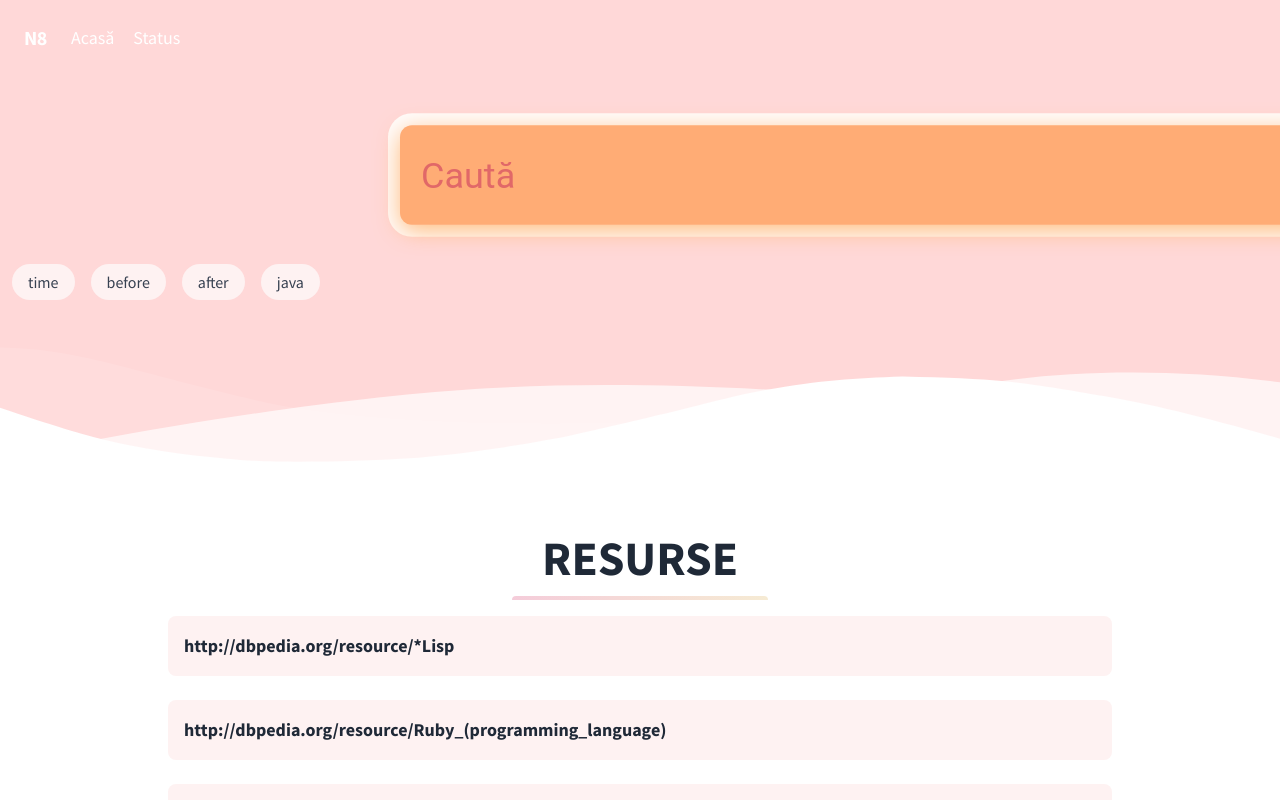
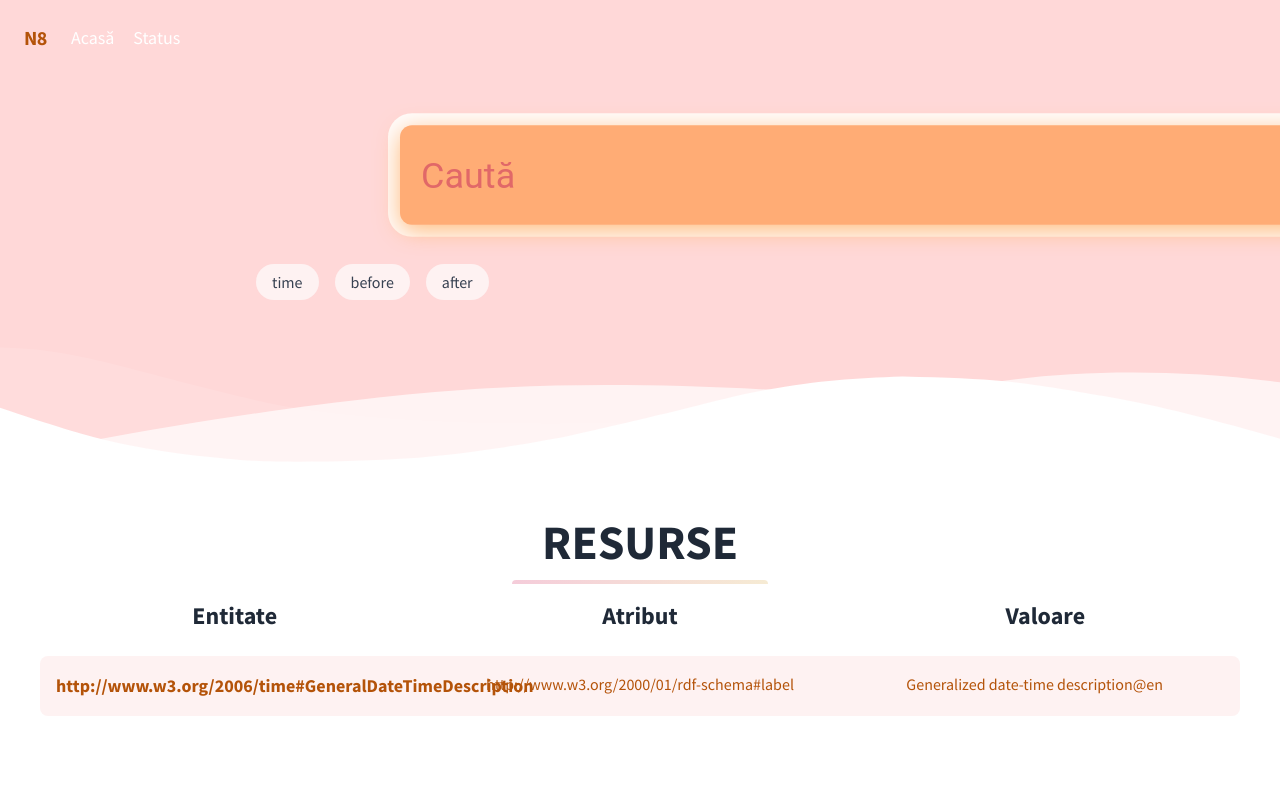
Before and after one commit to mihaichris/n8-frontend, a Svelte app: page / in a window 1280 px wide. Shown: the top 800 px of the page. Built offline with nearby package versions, Linux system fonts and the light colour scheme; some icons are missing.

Commit message:
some improvements to search and suggest, adding page for reseource

```diff
--- a/src/components/Autosuggest.svelte
+++ /dev/null
@@ -1,25 +0,0 @@
-<script>
-import DATA from "../data/RESOURCES.js";
-import {createEventDispatcher, onMount} from 'svelte';
-
-export let suggests = DATA.AUTOSUGGEST_KEYWORDS;
-export let htmlSuggests = [];
-const dispatch = createEventDispatcher();
-onMount(() => {
-    if (suggests.length !== 0) {
-        suggests.forEach(suggest => {
-            var html = "<a href='#" + suggest + "' id='suggest-" + suggest.replace(' ', '-') + "' class='bg-yellow-100 rounded-full inline text-gray-700 text-center px-4 py-2 mr-4' on:click={selectSuggestionKeyword}>" + suggest + "</a>";
-            document.getElementById('suggests').innerHTML += html;
-        });
-    }
-});
-
-function selectSuggestionKeyword() {
-    dispatch("suggestionSelect", {
-        suggests: suggests
-    });
-}
-
-</script>
-<div id = "suggests" class="bg-gray-200">
-</div>
--- a/src/components/NavLink.svelte
+++ b/src/components/NavLink.svelte
@@ -13,6 +13,6 @@
   }
 </script>
 
-<Link {to} {getProps}>
+<Link to={to} getProps="{getProps}">
   <slot />
 </Link>
--- a/src/components/ResourceCard.svelte
+++ b/src/components/ResourceCard.svelte
@@ -1,16 +1,55 @@
 <script>
     import NavLink from "../components/NavLink.svelte";
-export let resource
+    import {onMount} from "svelte";
+
+    export let resource;
+    let encodedSubjectUri;
+    let subjectUri;
+    let subjectScore;
+    let subjectGraph;
+    let values = [];
+    onMount(() => {
+        encodedSubjectUri = encodeURIComponent(resource["@id"]);
+        subjectUri = resource["@id"];
+        subjectScore = resource["n:score"];
+        subjectGraph = resource["n:graph"];
+        resource["n:values"].forEach(value => {
+            const valueAndAttribute = {
+                attribute: value["n:attribute"]["@id"],
+                id: value["@id"]
+            };
+            values.push(valueAndAttribute);
+        })
+    });
 </script>
 
 
-<div class="min-w-0 p-4 text-gray-800 rounded-lg shadow-xs" style="--tw-bg-opacity: 1;
+{#each values as value}
+    <div class="min-w-0 p-4 text-gray-800 rounded-lg shadow-xs" style="	--tw-bg-opacity: 1;
 background-color: rgba(254, 242, 242, var(--tw-bg-opacity));">
-    <NavLink to="/resource" id="{resource.id}">
-      <span class="transition duration-500 ease-in-out transform font-bold
-        hover:-translate-y-1 hover:scale-11 text-lg block mt-4 lg:inline-block
-        lg:mt-0 text-orange-600 hover:text-white mr-4">
-          {resource["@id"]}
-      </span>
-    </NavLink>
-</div>
+        <div class="grid grid-cols-3 gap-4">
+            <div class="text-center">
+                <NavLink to="/resource/{encodedSubjectUri}">
+                  <span class="transition duration-500 ease-in-out transform font-bold
+                    hover:-translate-y-1 hover:scale-11 text-lg block mt-4 lg:inline-block
+                    lg:mt-0 text-yellow-700 hover:text-yellow-400 mr-4">
+                      {subjectUri}
+                  </span>
+                </NavLink>
+            </div>
+            <div class="text-center">
+                <span class="text-yellow-700">{value.attribute}</span>
+            </div>
+            <div class="text-center">
+                <span class="text-yellow-700">{value.id}</span>
+            </div>
+<!--            <div>-->
+<!--                {subjectScore}-->
+<!--            </div>-->
+<!--            <div>-->
+<!--                {subjectGraph}-->
+<!--            </div>-->
+        </div>
+
+    </div>
+{/each}
--- a/src/components/Resources.svelte
+++ b/src/components/Resources.svelte
@@ -1,6 +1,6 @@
 <script>
     import ResourceCard from "../components/ResourceCard.svelte";
-  import { paginate, LightPaginationNav } from "svelte-paginate";
+    import {paginate, LightPaginationNav} from "svelte-paginate";
 
     export let resources = [];
     let currentPage = 1;
@@ -12,8 +12,22 @@
     <div class="mx-10 pt-15">
         {#if resources.length !== 0}
             <div class="grid gap-6 mb-8 md:grid-cols-1">
+                <div class="grid grid-cols-3 gap-4">
+                    <div class="min-w-0 text-gray-800 shadow-xs font-semibold p-0 text-2xl text-center"
+                         style="--tw-bg-opacity: 1">
+                        Entitate
+                    </div>
+                    <div class="min-w-0 text-gray-800 shadow-xs font-semibold p-0 text-2xl text-center"
+                         style="--tw-bg-opacity: 1">
+                        Atribut
+                    </div>
+                    <div class="min-w-0 text-gray-800 shadow-xs font-semibold p-0 text-2xl text-center"
+                         style="--tw-bg-opacity: 1">
+                        Valoare
+                    </div>
+                </div>
                 {#each resources as resource}
-          <ResourceCard {resource} />
+                    <ResourceCard {resource}/>
                 {/each}
             </div>
             <!--    <LightPaginationNav-->
--- a/src/components/Search.svelte
+++ b/src/components/Search.svelte
@@ -1,11 +1,29 @@
 <script>
     import axios from "axios";
     import {SEARCH_REQUEST, SUGGEST_REQUEST} from "../models/Request.js";
-    import {createEventDispatcher} from "svelte";
+    import {createEventDispatcher, onMount} from "svelte";
+    import DATA from "../data/Resources";
 
     const dispatch = createEventDispatcher();
     let searchPhrase = "";
     export let resources = [];
+
+    onMount(() => {
+        let suggests = DATA.AUTOSUGGEST_KEYWORDS;
+        suggests.forEach(suggest => {
+            var id = "suggest-" + suggest.replace(' ', '-');
+            var html = "<a  href='#" + suggest + "' id='" + id + "' class='suggestion bg-yellow-100 rounded-full  text-gray-700 text-center px-4 py-2 mr-4'>" + suggest + "</a>";
+            document.getElementById('suggests').innerHTML += html;
+        });
+        const suggestionElements = document.getElementsByClassName("suggestion");
+        for (let i = 0; i < suggestionElements.length; i++) {
+            suggestionElements[i].addEventListener('click', selectSuggestion, false);
+        }
+    })
+
+    function selectSuggestion(event) {
+        searchPhrase = event.target.firstChild.nodeValue;
+    }
 
     const getSearchResources = async () => {
         try {
@@ -83,3 +101,17 @@
         </div>
     </div>
 </div>
+
+<div class="container px-64 mx-auto flex flex-wrap flex-col md:flex-row
+    items-center">
+    <!--Left Col-->
+    <div
+            class="flex flex-col w-full md:w-2/5 justify-center items-start
+      text-center md:text-left">
+        <div id = "suggests" class="bg-gray-200">
+        </div>
+    </div>
+    <!--Right Col-->
+    <div class="w-full md:w-3/5 py-6 text-center">
+    </div>
+</div>
--- a/src/data/Resources.js
+++ b/src/data/Resources.js
@@ -1,9 +1,22 @@
 const RESOURCES = [
-    {"@id": "http://dbpedia.org/resource/*Lisp"},
-    {"@id": "http://dbpedia.org/resource/Ruby_(programming_language)"},
-    {id: "http://dbpedia.org/resource/PHP"},
-    {id: "http://dbpedia.org/resource/JavaScript"}];
-const AUTOSUGGEST_KEYWORDS = ['time', 'before', 'after', 'java'];
+    {
+        "@id": "http://www.w3.org/2006/time#GeneralDateTimeDescription",
+        "n:score": "3.7635238^^http://www.w3.org/2001/XMLSchema#float",
+        "n:graph": "urn:x-arq:DefaultGraphNode",
+        "n:values": [
+            {
+                "@id": "Generalized date-time description@en",
+                "n:attribute": {
+                    "@id": "http://www.w3.org/2000/01/rdf-schema#label",
+                }
+            }
+        ]
+    },
+    // {"@id": "http://dbpedia.org/resource/Ruby_(programming_language)"},
+    // {id: "http://dbpedia.org/resource/PHP"},
+    // {id: "http://dbpedia.org/resource/JavaScript"}
+    ];
+const AUTOSUGGEST_KEYWORDS = ['time', 'before', 'after'];
 const DATA = {
     RESOURCES,
     AUTOSUGGEST_KEYWORDS
--- a/src/layout/Footer.svelte
+++ b/src/layout/Footer.svelte
@@ -1,5 +1,5 @@
 <section class="bg-white " id="footer">
-  <div class="container mx-auto px-8" />
+  <div class="container mx-auto px-8"></div>
 
 </section>
 
--- a/src/layout/Navbar.svelte
+++ b/src/layout/Navbar.svelte
@@ -6,7 +6,7 @@
 
 <nav class="rounded flex items-center justify-between flex-wrap p-6">
   <div class="flex items-center flex-shrink-0 text-white mr-6">
-    <span class="font-semibold text-xl tracking-tight text-orange-600">N8</span>
+    <NavLink to="/"><span class="font-semibold text-xl tracking-tight text-yellow-700">N8</span></NavLink>
   </div>
   <div class="text-sm lg:flex-grow">
     <NavLink to="/">
--- a/src/models/Request.js
+++ b/src/models/Request.js
@@ -3,5 +3,6 @@ const SERVER_HOST = 'http://localhost:8080';
 const SEARCH_REQUEST = SERVER_HOST + '/api/search';
 const SUGGEST_REQUEST = SERVER_HOST + '/api/suggest';
 const STATS_REQUEST = SERVER_HOST + '/api/stats';
+const RESOURCE_REQUEST = SERVER_HOST + '/api/entity';
 
-export  { SEARCH_REQUEST, SUGGEST_REQUEST, STATS_REQUEST};
+export  { SEARCH_REQUEST, SUGGEST_REQUEST, STATS_REQUEST, RESOURCE_REQUEST};
--- a/src/pages/Home.svelte
+++ b/src/pages/Home.svelte
@@ -4,7 +4,6 @@
   import Search from "../components/Search.svelte";
   import Resources from "../components/Resources.svelte";
   import DATA from '../data/Resources.js';
-  import Autosuggest from "../components/Autosuggest.svelte";
 
 
   export let location = '';
@@ -19,28 +18,7 @@
 <TailwindCss />
 <AppCss />
 <div class="pt-44">
-
-
   <Search on:search = {handleResources}/>
-  <div
-    class="container px-3 mx-auto flex flex-wrap flex-col md:flex-row
-    items-center">
-    <!--Left Col-->
-    <div
-      class="flex flex-col w-full md:w-2/5 justify-center items-start
-      text-center md:text-left">
-<!--      <p class="my-4 text-5xl font-bold leading-tight">-->
-<!--        Motorul de căutare pentru ontologi!-->
-<!--      </p>-->
-      <Autosuggest on:sele/>
-    </div>
-    <!--Right Col-->
-    <div class="w-full md:w-3/5 py-6 text-center">
-      <!-- <img class="w-full md:w-4/5 z-50" src="hero.png"> -->
-    </div>
-
-  </div>
-
 </div>
 <div class="relative -mt-12 lg:mt-0.5">
   <svg
@@ -91,15 +69,15 @@
   </svg>
 </div>
 
-<section class="bg-white py-8">
-  <div class="container max-w-5xl mx-auto m-8">
+<section class="bg-white py-4">
+  <div class="container max-w-10xl mx-auto m-8">
     <h1
       class="w-full my-2 text-5xl font-bold leading-tight text-center
       text-gray-800">
       Resurse
     </h1>
     <div class="w-full mb-4">
-      <div class="h-1 mx-auto gradient w-64 opacity-25 my-0 py-0 rounded-t" />
+      <div class="h-1 mx-auto gradient w-64 opacity-25 my-0 py-0 rounded-t"></div>
     </div>
     <!-- Resources Listing -->
     <Resources resources = {resources} />
--- a/src/pages/Resource.svelte
+++ b/src/pages/Resource.svelte
@@ -1,7 +1,43 @@
 <script>
     import TailwindCss from "../style/TailwindCss.svelte";
     import AppCss from "../style/AppCss.svelte";
+    import {onMount} from "svelte";
+    import axios from "axios";
+    import {SEARCH_REQUEST} from "../models/Request";
+
+    export let id;
+    onMount(() => {
+        console.log(id);
+        let resource = findEntityBySubjectUri(id);
+    });
+
+    const findEntityBySubjectUri = async (subjectUri) => {
+        try {
+            return await axios.post(SEARCH_REQUEST, {
+                subjectUri
+            });
+        } catch (error) {
+            console.log(error);
+        }
+    }
+
 </script>
+<section class="container mx-auto px-8">
+    <div class="min-w-screen min-h-screen bg-yellow-300 flex items-center p-5 lg:p-10 overflow-hidden relative">
+        <div class="w-full max-w-6xl rounded bg-white shadow-xl p-10 lg:p-20 mx-auto text-gray-800 relative md:text-left">
+        </div>
 
-<TailwindCss />
-<AppCss />
+        <!-- BUY ME A BEER AND HELP SUPPORT OPEN-SOURCE RESOURCES -->
+        <div class="flex items-end justify-end fixed bottom-0 right-0 mb-4 mr-4 z-10">
+            <div>
+                <a title="Go to actual resource" href="{id}" target="_blank"
+                   class="text-center block w-20 h-16 rounded-full transition-all shadow hover:shadow-lg transform hover:scale-110 hover:rotate-12">
+                    <img class="object-cover object-center w-full h-full rounded-full"
+                         src="/semantic-web-logo.png"/>
+                </a>
+            </div>
+        </div>
+    </div>
+</section>
+<TailwindCss/>
+<AppCss/>
--- a/src/style/AppCss.svelte
+++ b/src/style/AppCss.svelte
@@ -106,8 +106,7 @@
     height: 43px;
     margin-top: 0;
     border-width: 15px;
-    border: 15px solid #fff;
-    background-color: transparent;
+      background-color: transparent;
     border-radius: 50%;
     transition: 0.5s ease all;
   }
```
Also changed, not shown: public/semantic-web-logo.png (added). Lines whose indentation alone changed are shown as unchanged.
